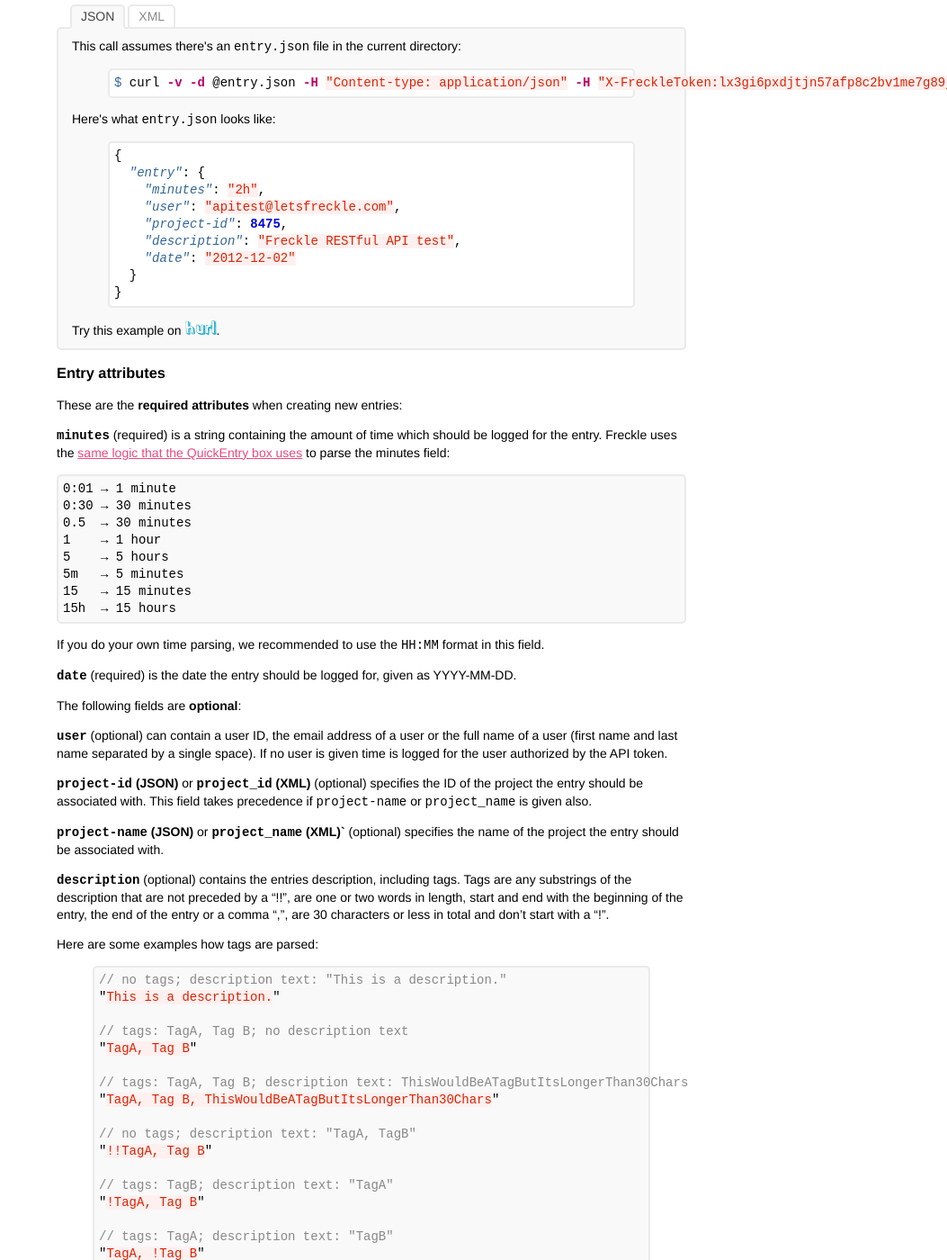
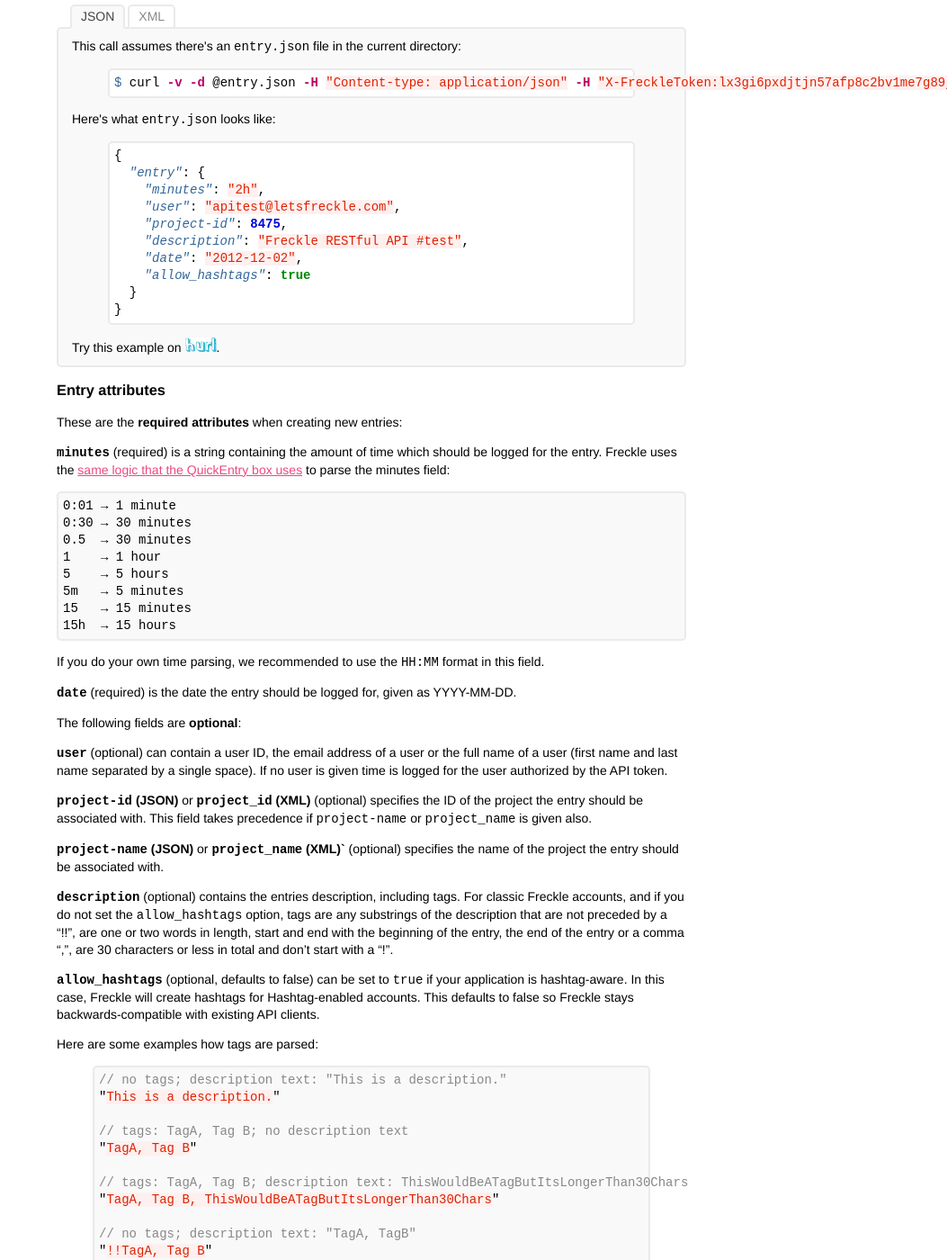
Before and after one commit to cheerful/freckle-apidocs, a Jekyll site: the page built from entries.md, in a window 1280 px wide and 1400 px high, scrolled down 2312 px. Shown: the whole window at 90% size, without its empty margins (227-1280 px from the left). Built offline with Jekyll 4.4.1, drawn with Linux system fonts in a browser that asks for light colours; nearby versions of some CDN libraries; Markdown is read by kramdown in place of the engine named in the settings.

Commit message:
document allow_hashtags option

```diff
--- a/entries.md
+++ b/entries.md
@@ -157,8 +157,9 @@ Here's what <code>entry.json</code> looks like:
     "minutes": "2h",
     "user": "apitest@letsfreckle.com",
     "project-id": 8475,
-    "description": "Freckle RESTful API test",
-    "date": "2012-12-02"
+    "description": "Freckle RESTful API #test",
+    "date": "2012-12-02",
+    "allow_hashtags": true
   }
 }
 {% endhighlight %}
@@ -182,8 +183,9 @@ Here's what <code>entry.xml</code> looks like:
   <minutes>2h</minutes>
   <user>apitest@letsfreckle.com</user>
   <project_id type="integer">8475</project_id>
-  <description>freckle restful api test</description>
+  <description>freckle restful api #test</description>
   <date>2009-10-15</date>
+  <allow_hashtags type="boolean">true</allow_hashtags>
 </entry>
 {% endhighlight %}
 
@@ -227,11 +229,18 @@ the project the entry should be associated with. This field takes precedence if
 **`project-name` (JSON)** or **`project_name` (XML)`** (optional)
 specifies the name of the project the entry should be associated with.
 
-**`description`** (optional) contains the entries description, including tags. Tags are any
-substrings of the description that are not preceded by a "!!",
-are one or two words in length, start and end with the beginning of the
-entry, the end of the entry or a comma ",", are 30 characters or less in
+**`description`** (optional) contains the entries description, including tags.
+For classic Freckle accounts, and if you do not set the `allow_hashtags`
+option, tags are any substrings of the description that are not preceded
+by a "!!", are one or two words in length, start and end with the beginning
+of the entry, the end of the entry or a comma ",", are 30 characters or less in
 total and don't start with a "!".
+
+**`allow_hashtags`** (optional, defaults to false) can be set to `true` if
+your application is hashtag-aware. In this case, Freckle will create hashtags
+for Hashtag-enabled accounts. This defaults to false so Freckle stays
+backwards-compatible with existing API clients.
+
 
 Here are some examples how tags are parsed:
 
```
